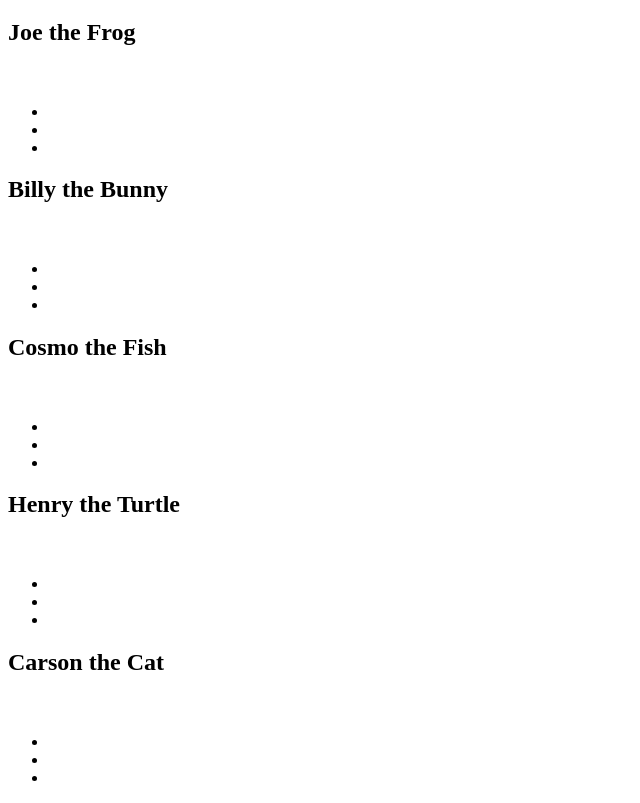
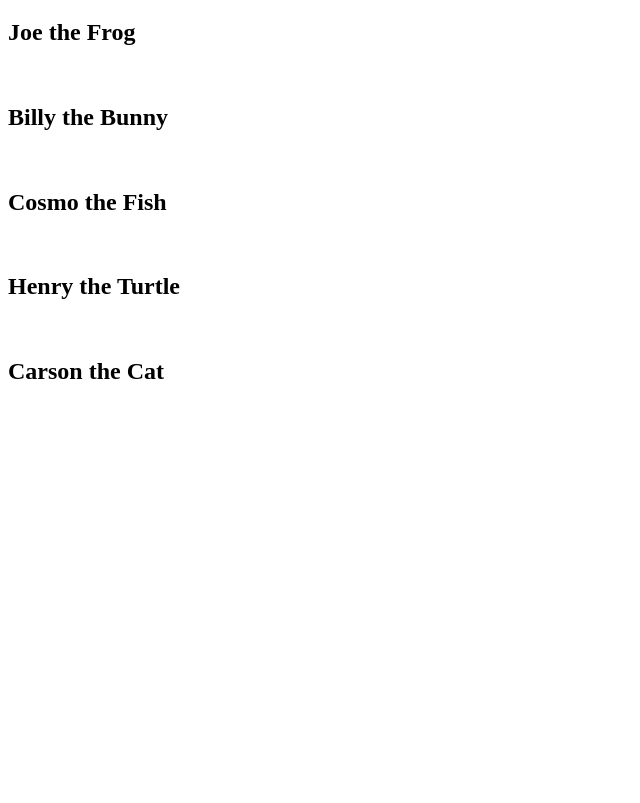
Before and after one commit to kalepadot/epicodus-petadopt, a plain HTML site: page index.html in a window 1280 px wide. Shown: the part 61-864 px from the top of the page, without its empty margins (0-640 px from the left). After the commit the page ends 800 px from the top, so only its background shows below. Drawn offline with Linux system fonts and the light colour scheme.

Commit message:
add img files

```diff
--- a/index.html
+++ b/index.html
@@ -9,65 +9,31 @@
 </head>
 <body>
   <h1>Aniaml Shelter</h1>
-
   <div>
     <h2>Joe the Frog</h2>
     <p></p>
     <img src="" alt="">
     <h3></h3>
-    <ul>
-      <li></li>
-      <li></li>
-      <li></li>
-    </ul>
   </div>
-
   <div>
     <h2>Billy the Bunny</h2>
     <p></p>
     <img src="" alt="">
-    <h3></h3>
-    <ul>
-      <li></li>
-      <li></li>
-      <li></li>
-    </ul>
   </div>
-
   <div>
     <h2>Cosmo the Fish</h2>
     <p></p>
     <img src="" alt="">
-    <h3></h3>
-    <ul>
-      <li></li>
-      <li></li>
-      <li></li>
-    </ul>
   </div>
-
   <div>
     <h2>Henry the Turtle</h2>
     <p></p>
     <img src="" alt="">
-    <h3></h3>
-    <ul>
-      <li></li>
-      <li></li>
-      <li></li>
-    </ul>
   </div>
-
   <div>
     <h2>Carson the Cat</h2>
     <p></p>
     <img src="" alt="">
-    <h3></h3>
-    <ul>
-      <li></li>
-      <li></li>
-      <li></li>
-    </ul>
   </div>
 </body>
 </html>
```
Also changed, not shown: img/cat.jpeg (added), img/fish.jpeg (added), img/frogf.jpeg (added), img/turtle.jpeg (added).
